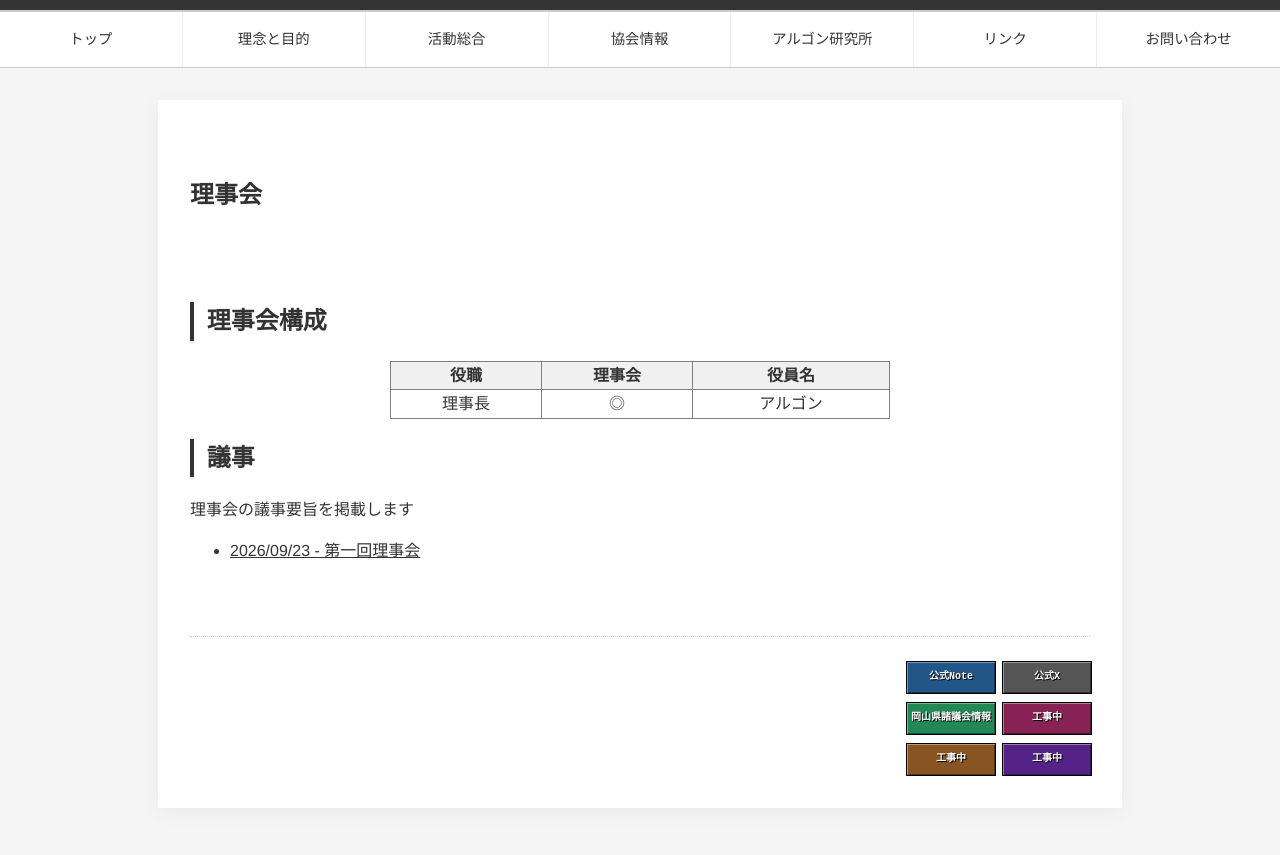
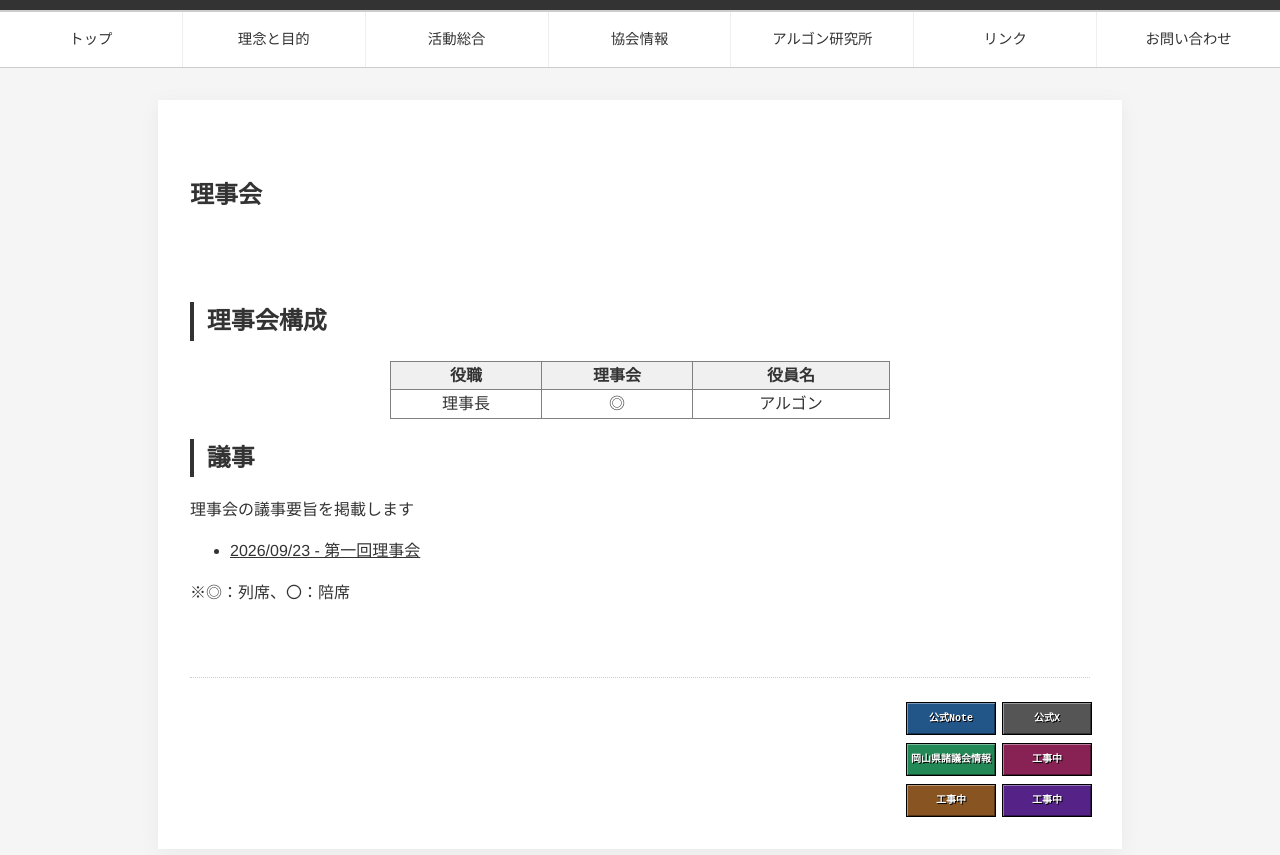
Before and after one commit to Argon-society/argon-society.github.io, an Astro site: page /Organ/rijikai in a window 1280 px wide. Shown: the part 201-1056 px from the top of the page. Built offline with nearby package versions, Linux system fonts and the light colour scheme; Astro itself is replaced by a stand-in of ours.

Commit message:
Update index.astro

```diff
--- a/src/pages/Organ/rijikai/index.astro
+++ b/src/pages/Organ/rijikai/index.astro
@@ -32,6 +32,7 @@ import Banners from "../../../components/Banners.astro";
 				<ul>
                     <li><a href =/Organ/rijikai/0001/ >2026/09/23 - 第一回理事会</a></li>
                 </ul>
+            <p>※◎：列席、〇：陪席</p>
 			</div>
 		</section>
         <Banners />
```
